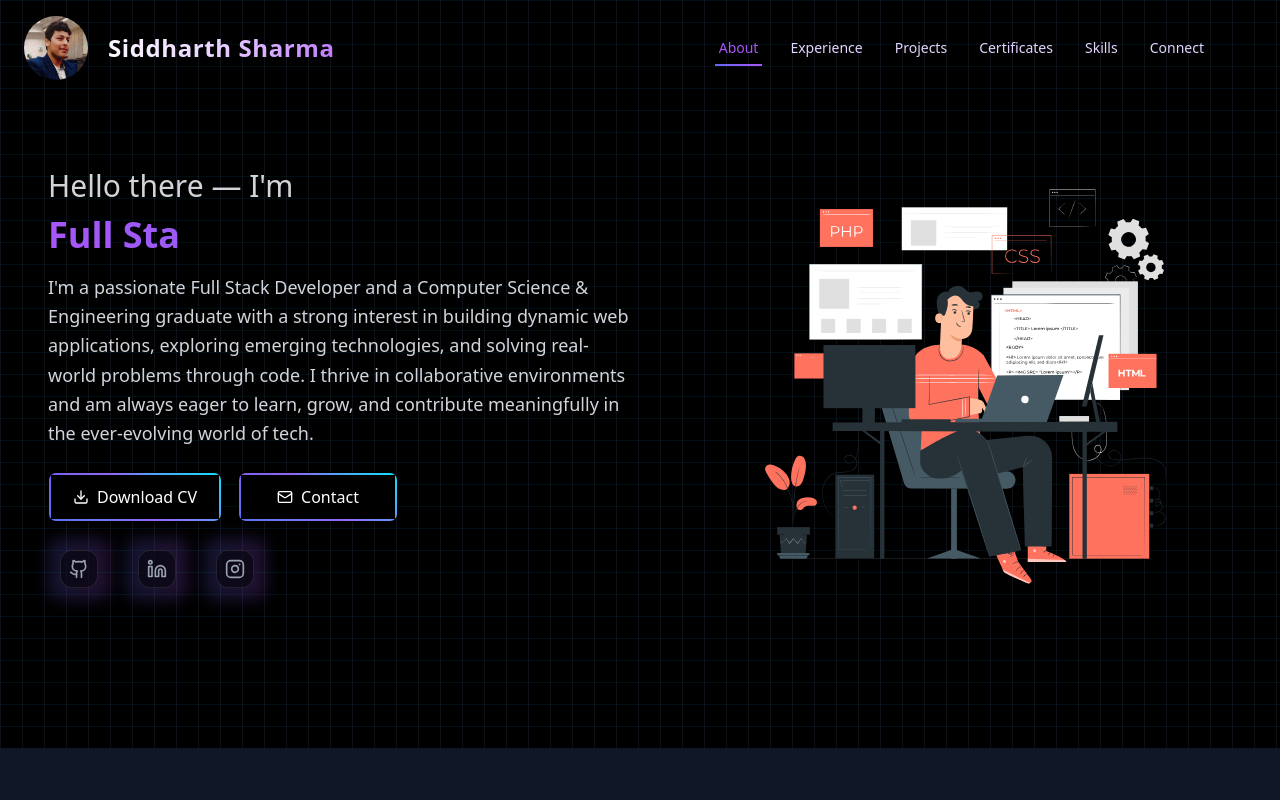
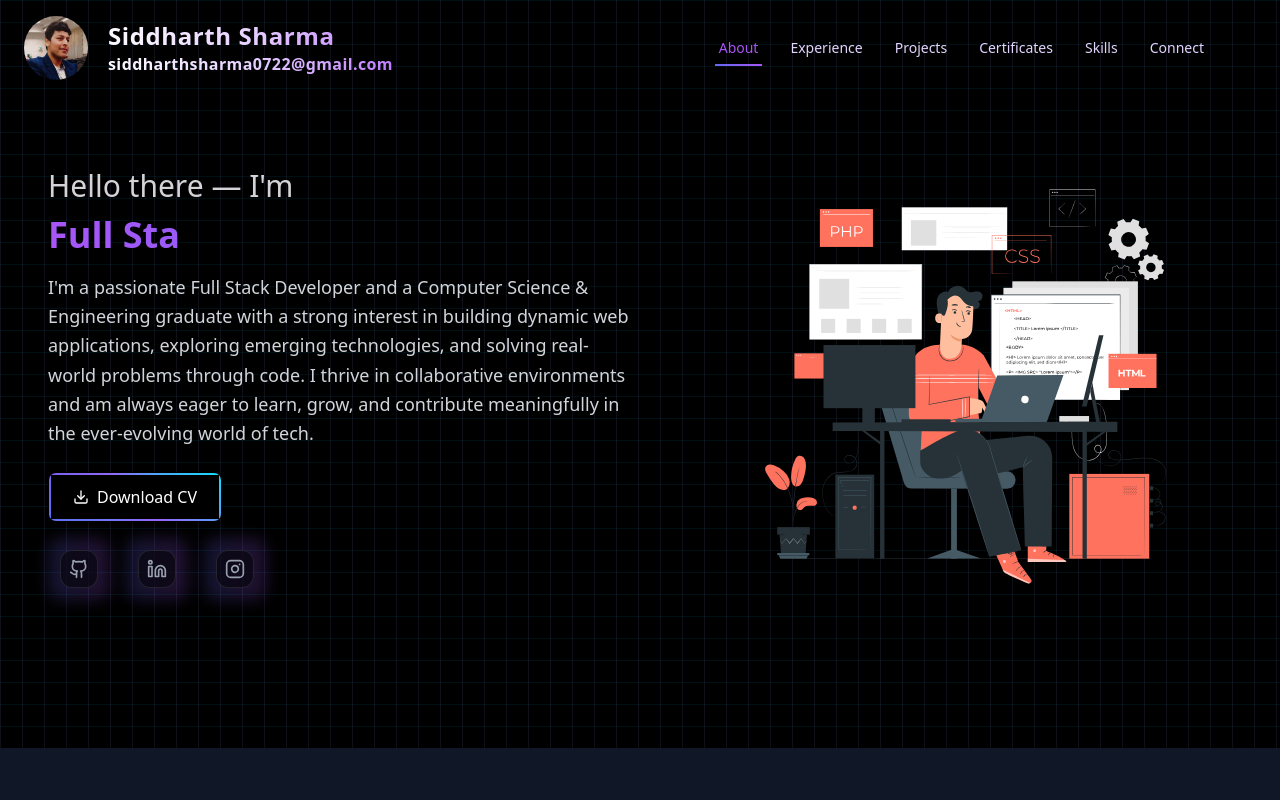
Before and after one commit to sid07003/portfolio, a React (Vite) app: page / in a window 1280 px wide. Shown: the top 800 px of the page. Built offline with nearby package versions, Linux system fonts and the light colour scheme.

Commit message:
Removed email btn and added id

```diff
--- a/src/App.jsx
+++ b/src/App.jsx
@@ -75,8 +75,9 @@ export default function App() {
             alt="Profile"
             className="w-16 h-16 rounded-full object-cover"
           />
-          <div className="pl-5 flex flex-col justify-center text-transparent bg-clip-text bg-gradient-to-r from-white via-purple-200 to-purple-400 text-sm sm:text-base md:text-xl lg:text-2xl font-semibold tracking-wide">
-            Siddharth Sharma
+          <div>
+            <div className="pl-5 flex flex-col justify-center text-transparent bg-clip-text bg-gradient-to-r from-white via-purple-200 to-purple-400 text-sm sm:text-base md:text-xl lg:text-2xl font-semibold tracking-wide">Siddharth Sharma</div>
+            <div className="pl-5 flex flex-col justify-center text-transparent bg-clip-text bg-gradient-to-r from-white via-purple-200 to-purple-400 text-sm sm:text-base font-semibold tracking-wide">siddharthsharma0722@gmail.com</div>
           </div>
         </div>
 
@@ -216,7 +217,7 @@ export default function App() {
             </a>
 
             {/* Contact Button */}
-            <a
+            {/* <a
               href="mailto:siddharthsharma0722@gmail.com"
               className="px-6 py-3 flex items-center justify-center gap-2 text-white bg-black bg-opacity-30 border border-transparent rounded-lg relative overflow-hidden hover:scale-105 transition-transform duration-300 min-w-[160px]"
             >
@@ -225,7 +226,7 @@ export default function App() {
                 <Mail className="w-4 h-4" />
                 <span>Contact</span>
               </span>
-            </a>
+            </a> */}
           </div>
 
           <div
@@ -343,7 +344,7 @@ export default function App() {
              grid grid-cols-2 gap-4
              md:flex md:flex-row md:justify-center md:items-center
              bg-black/25 backdrop-blur-md backdrop-saturate-150 text-white">
-          <a
+          {/* <a
             href="to:siddharthsharma0722@gmail.com"
             target="_blank"
             rel="noopener noreferrer"
@@ -395,7 +396,7 @@ export default function App() {
                 <span className="text-sm text-gray-400">on Email</span>
               </div>
             </div>
-          </a>
+          </a> */}
           <a
             href="https://www.linkedin.com/in/sid07003/"
             target="_blank"
```
